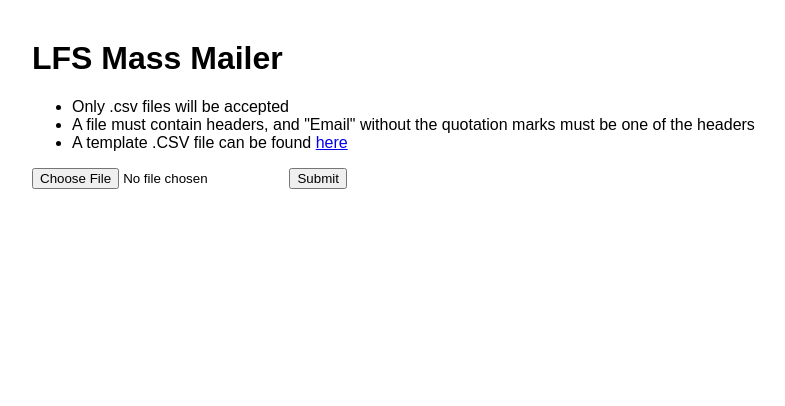
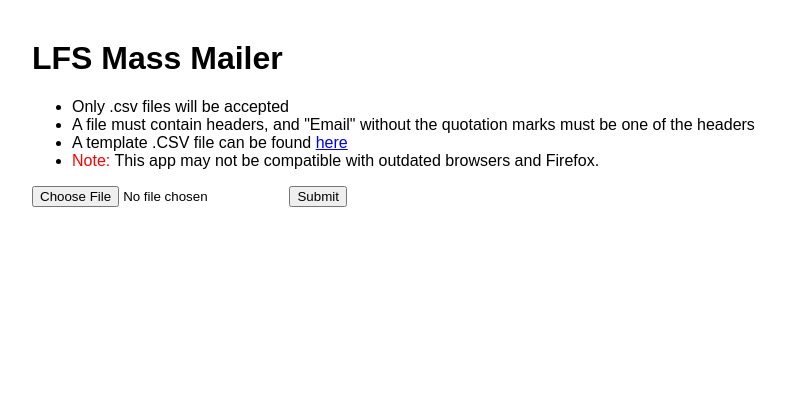
Before and after one commit to UBC-LFS/lfs-mass-mailer-flask, a Flask app: page / in a window 1280 px wide. Shown: the part 180-586 px from the top of the page, without its empty margins (96-881 px from the left). Run offline with Flask 3, Linux system fonts and the light colour scheme.

Commit message:
added an incompatibility note

```diff
--- a/templates/index.html
+++ b/templates/index.html
@@ -29,6 +29,7 @@
                         <li>Only .csv files will be accepted</li>
                         <li>A file must contain headers, and "Email" without the quotation marks must be one of the headers</li>
                         <li>A template .CSV file can be found <a href="{{ url_for('static', filename="template.csv") }}">here</a></li>
+                        <li><span style="color: red;">Note:</span> This app may not be compatible with outdated browsers and Firefox.</a></li>
                     </ul>
 
                     <form id="uploadTableForm">
```
